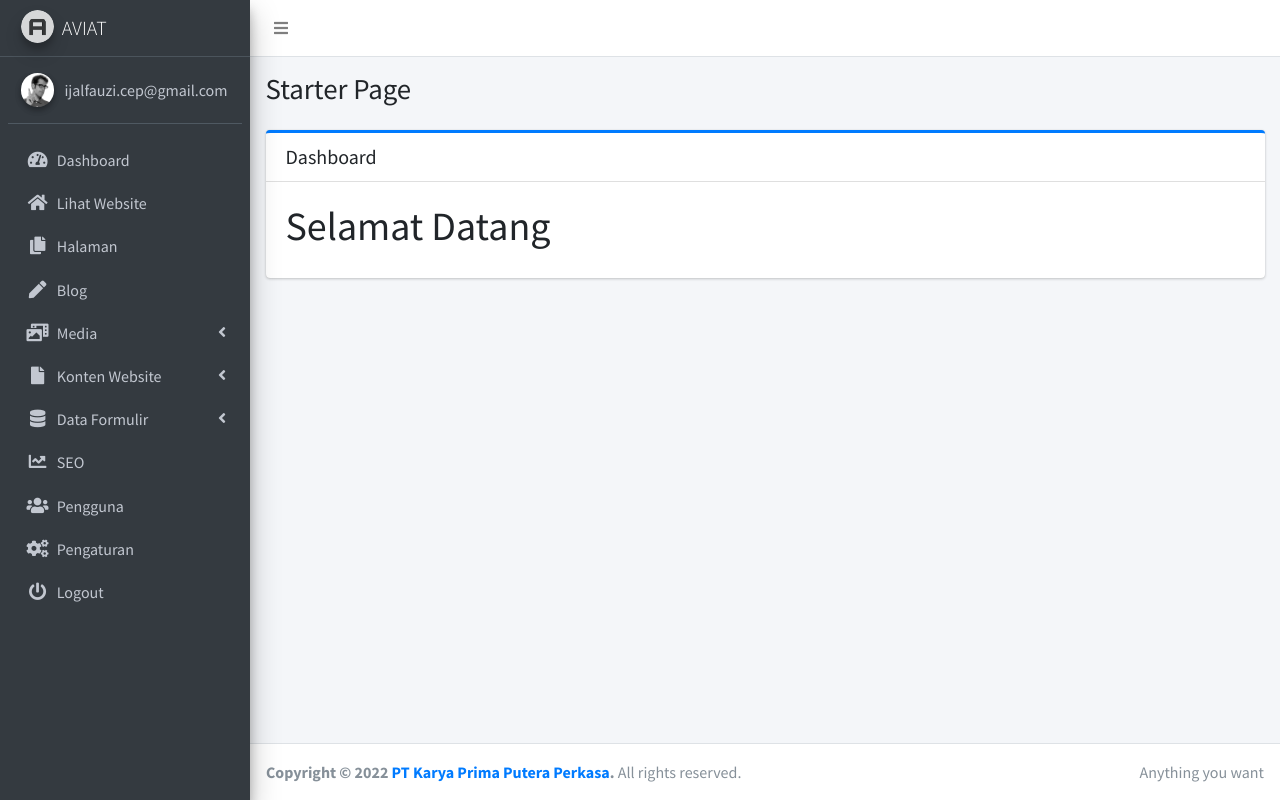
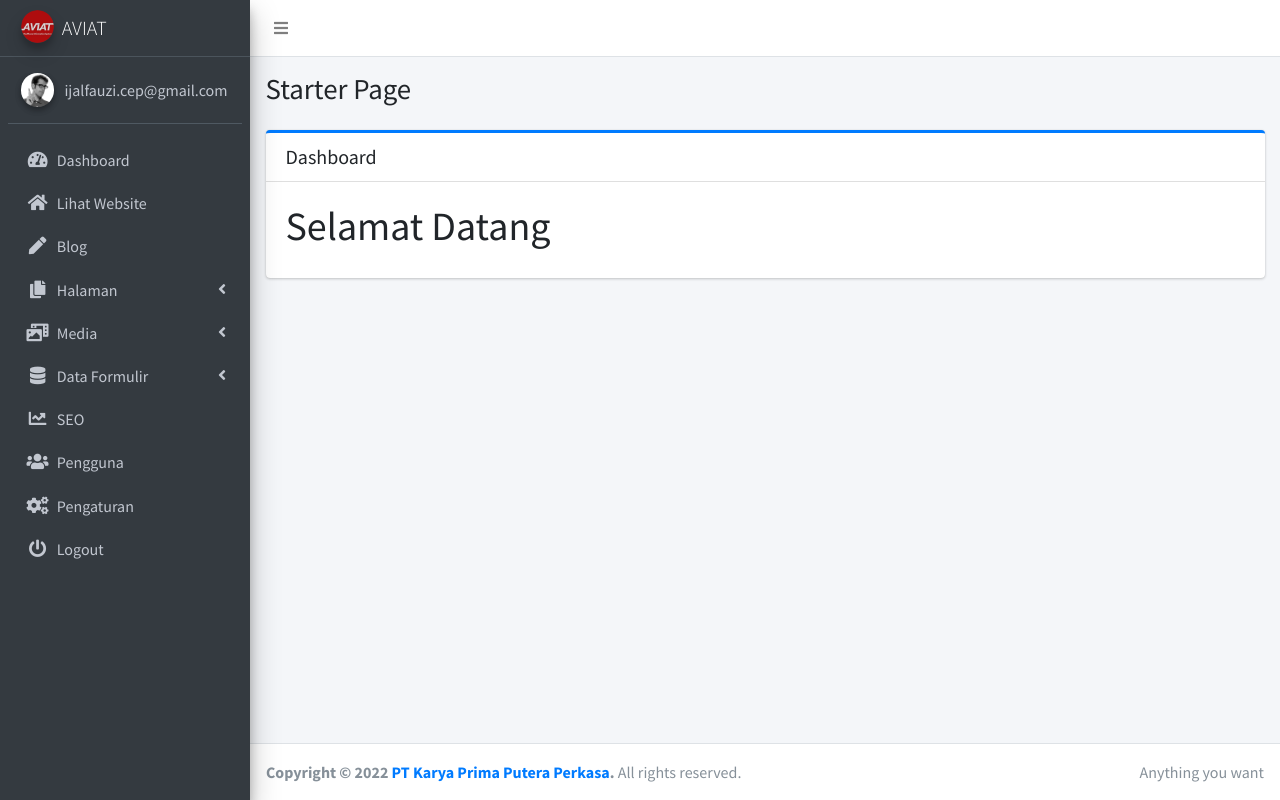
Before and after one commit to ijalfauzi/aviat-laravel, a Laravel app: page /dashboard in a window 1280 px wide. Run offline with Laravel 8, Linux system fonts and the light colour scheme; a user stored in the database is signed in; data comes from the database, SQL or seed files in the repository; some libraries are stand-ins or nearby versions.

Commit message:
Changed brand title.

```diff
--- a/resources/views/auth/login.blade.php
+++ b/resources/views/auth/login.blade.php
@@ -19,7 +19,7 @@
   <!-- /.login-logo -->
   <div class="card card-outline card-primary">
     <div class="card-header text-center">
-      <a href="/lte/index2.html" class="h1"><b>Aviat</b>SIMRS</a>
+      <a href="/" class="h1"><b>Aviat</b></a>
     </div>
     <div class="card-body">
       <p class="login-box-msg">Sign in to start your session</p>
--- a/resources/views/layouts/app.blade.php
+++ b/resources/views/layouts/app.blade.php
@@ -34,7 +34,7 @@ scratch. This page gets rid of all links and provides the needed markup only.
   <aside class="main-sidebar sidebar-dark-primary elevation-4">
     <!-- Brand Logo -->
     <a href="index3.html" class="brand-link">
-      <img src="/lte/dist/img/AdminLTELogo.png" alt="AdminLTE Logo" class="brand-image img-circle elevation-3" style="opacity: .8">
+      <img src="/lte/dist/img/aviat.webp" alt="Aviat" class="brand-image img-circle elevation-3" style="opacity: .8">
       <span class="brand-text font-weight-light">AVIAT</span>
     </a>
 
@@ -71,19 +71,40 @@ scratch. This page gets rid of all links and provides the needed markup only.
           </li>
           <li class="nav-item">
             <a href="#" class="nav-link">
-              <i class="nav-icon fas fa-copy"></i>
-              <p>
-                Halaman
-              </p>
-            </a>
-          </li>
-          <li class="nav-item">
-            <a href="#" class="nav-link">
               <i class="nav-icon fas fa-pen"></i>
               <p>
                 Blog
               </p>
             </a>
+          </li>
+          <li class="nav-item menu-close">
+            <a href="#" class="nav-link">
+              <i class="nav-icon fas fa-copy"></i>
+              <p>
+                Halaman
+                <i class="right fas fa-angle-left"></i>
+              </p>
+            </a>
+            <ul class="nav nav-treeview">
+              <li class="nav-item">
+                <a href="#" class="nav-link">
+                  <i class="far fa-circle nav-icon"></i>
+                  <p>Home</p>
+                </a>
+              </li>
+              <li class="nav-item">
+                <a href="#" class="nav-link">
+                  <i class="far fa-circle nav-icon"></i>
+                  <p>About</p>
+                </a>
+              </li>
+              <li class="nav-item">
+                <a href="#" class="nav-link">
+                  <i class="far fa-circle nav-icon"></i>
+                  <p>Services</p>
+                </a>
+              </li>
+            </ul>
           </li>
           <li class="nav-item menu-close">
             <a href="#" class="nav-link">
@@ -104,47 +125,6 @@ scratch. This page gets rid of all links and provides the needed markup only.
                 <a href="#" class="nav-link">
                   <i class="far fa-circle nav-icon"></i>
                   <p>Tambah Baru</p>
-                </a>
-              </li>
-            </ul>
-          </li>
-          <li class="nav-item menu-close">
-            <a href="#" class="nav-link">
-              <i class="nav-icon fas fa-file"></i>
-              <p>
-                Konten Website
-                <i class="right fas fa-angle-left"></i>
-              </p>
-            </a>
-            <ul class="nav nav-treeview">
-              <li class="nav-item">
-                <a href="#" class="nav-link">
-                  <i class="far fa-circle nav-icon"></i>
-                  <p>Judul Brand</p>
-                </a>
-              </li>
-              <li class="nav-item">
-                <a href="#" class="nav-link">
-                  <i class="far fa-circle nav-icon"></i>
-                  <p>Deskripsi Brand</p>
-                </a>
-              </li>
-              <li class="nav-item">
-                <a href="#" class="nav-link">
-                  <i class="far fa-circle nav-icon"></i>
-                  <p>Layanan</p>
-                </a>
-              </li>
-              <li class="nav-item">
-                <a href="#" class="nav-link">
-                  <i class="far fa-circle nav-icon"></i>
-                  <p>Partnership</p>
-                </a>
-              </li>
-              <li class="nav-item">
-                <a href="#" class="nav-link">
-                  <i class="far fa-circle nav-icon"></i>
-                  <p>Client</p>
                 </a>
               </li>
             </ul>
```
